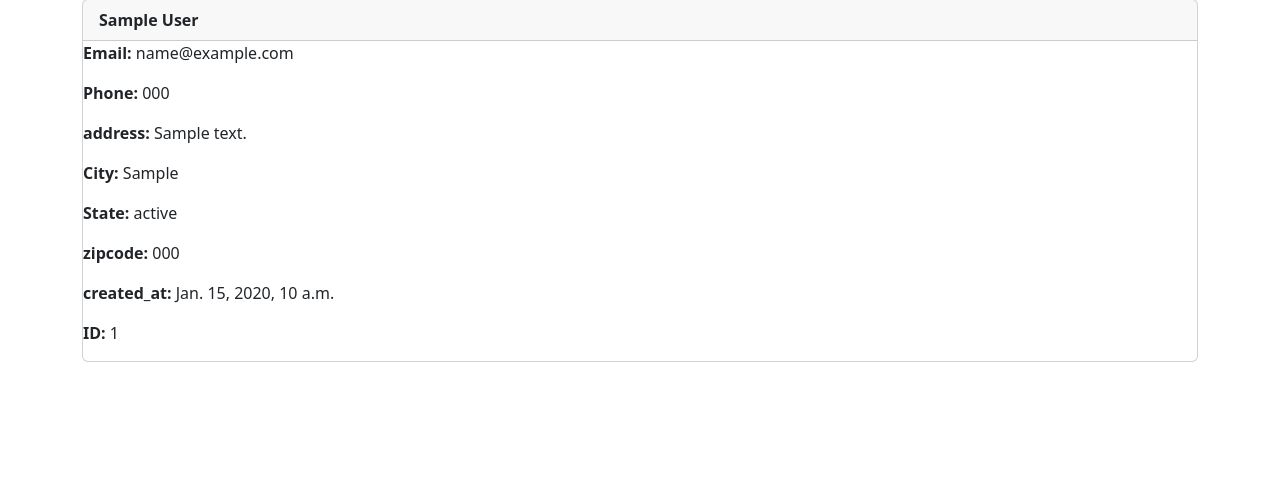
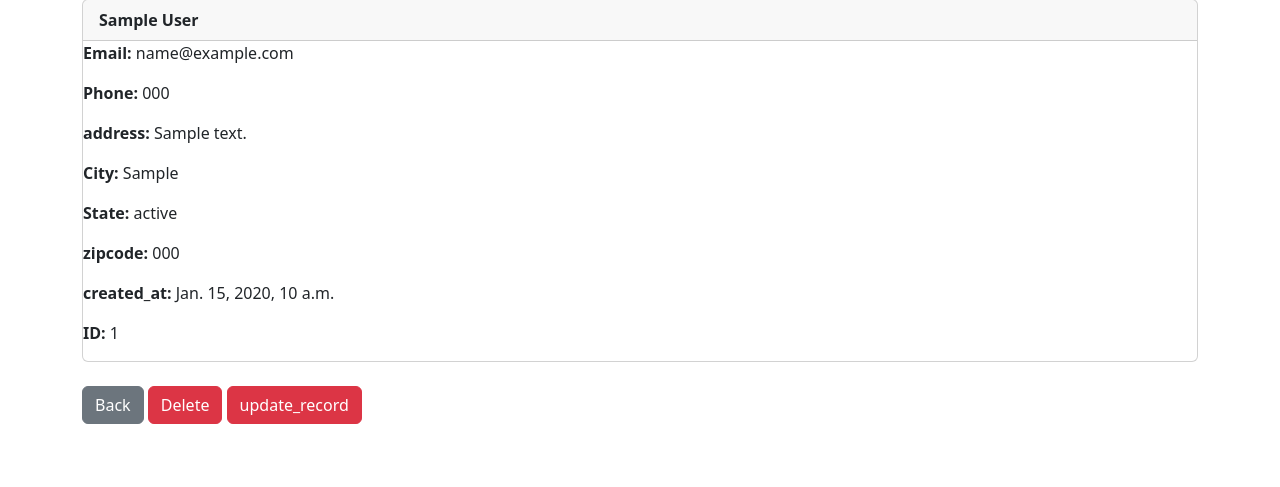
Before and after one commit to Dev-Ai11/HRMSYSTEM, a Django app: page /show_record/1 in a window 1280 px wide. Shown: the part 139-626 px from the top of the page. Run offline with Django 5.2, Linux system fonts and the light colour scheme; a user stored in the database is signed in; tables that the repository leaves empty hold one stand-in row (values such as "Sample post").

Commit message:
add some more pages add, update, .....

```diff
--- a/website/templates/navbar.html
+++ b/website/templates/navbar.html
@@ -14,6 +14,9 @@
       <ul class="navbar-nav">
 
         {% if user.is_authenticated %}
+         <li class="nav-item">
+          {% comment %} <a class="nav-link active" aria-current="page" href="{% url 'add_record' %}">Add Record</a> {% endcomment %}
+        </li>
         <li class="nav-item">
           <a class="nav-link active" aria-current="page" href="{% url "logout" %}">logout</a>
         </li>
@@ -21,9 +24,12 @@
         <li class="nav-item">
           <a class="nav-link" href="{% url "register" %}">Register</a>
         </li>
+
         <li class="nav-item">
           <a class="nav-link" href="{% url "home" %}">login</a>
         </li>
+
+
         {% endif %}
 
 
--- a/website/templates/show_record.html
+++ b/website/templates/show_record.html
@@ -20,15 +20,14 @@
 
 
 </div>
+<br/>
+<a href="{% url 'home' %}" class="btn btn-secondary">Back
 
+</a>
 
+<a href="{% url 'delete_record' show_record.id %}" class="btn btn-danger">Delete</a>
 
-
-
-
-
-
-
+<a href="{% url 'update_record' show_record.id %}" class="btn btn-danger">update_record</a>
 
 
 {% endblock content %}
--- a/website/urls.py
+++ b/website/urls.py
@@ -6,5 +6,8 @@ urlpatterns = [
     path("", views.home, name="home"),
     path("logout/", views.logout_user, name="logout"),
     path("register/", views.register_user, name="register"),
-    path('show_record/<int:pk>', views.show_record, name="record"),
+    path("show_record/<int:pk>", views.show_record, name="record"),
+    path("delete_record/<int:pk>", views.delete_record, name="delete_record"),
+    path("add_record/<int:pk>", views.add_record, name="add_record"),
+    path("update_record/<int:pk>", views.update_record, name="update_record"),
 ]
--- a/website/views.py
+++ b/website/views.py
@@ -1,8 +1,9 @@
 from django.shortcuts import redirect, render, HttpResponse
 from django.contrib.auth import authenticate, login, logout
 from django.contrib import messages
-from website.form import SignUpForm
+from website.form import SignUpForm, AddRecordForm
 from .models import Record
+
 
 
 def home(request):
@@ -62,3 +63,37 @@ def show_record(request,pk):
     else:
         messages.success(request, "you must logged in")
         return redirect('home')
+
+
+def delete_record(request,pk):
+    if request.user.is_authenticated:
+        delete_it = Record.objects.get(id=pk)
+        delete_it.delete()
+        messages.success(request, "Record deleted successfully")
+        return redirect("home")
+    else:
+        messages.success(request, "you must logged in")
+        return redirect("home")
+
+
+def add_record(request):
+    form = AddRecordForm(request.POST or None)
+    if request.method == "POST":
+        if form.is_valid():
+             add_record = form.save()
+             messages.success(request, "Record has been added")
+             return redirect('home')
+    return render(request, 'add_record.html', {})
+
+def update_record(request, pk):
+    if request.user.is_authenticated:
+        current_record = Record.objects.get(id=pk)
+        form = AddRecordForm(request.POST or None, instance = current_record)
+        if form.is_valid():
+            form.save()
+            messages.success(request, "Record has been updated")
+            return redirect('home')
+        return render(request, 'update_record.html', {'form':form} )
+    else:
+        messages.success(request, "you Must be logged in ..")
+        return redirect('home')
```
Also changed, not shown: website/form.py (+50 -0 lines), website/templates/add_record.html (added, +22 -0 lines), website/templates/update_record.html (added, +23 -0 lines).
